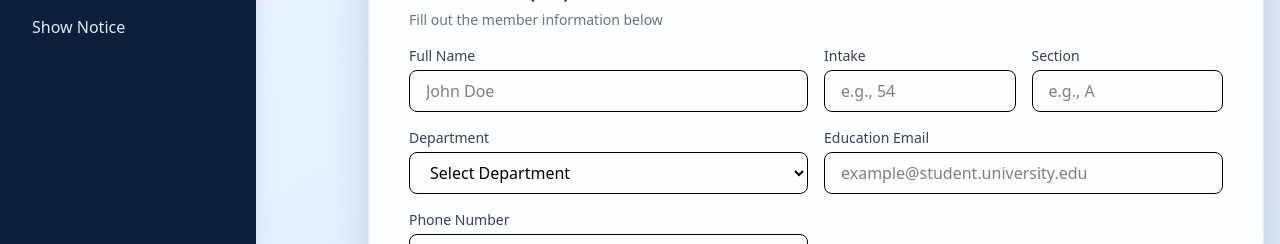
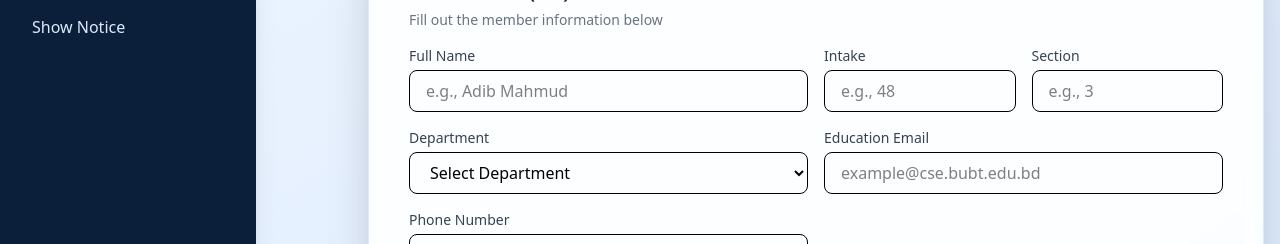
Before and after one commit to adibmahmud007/capstone-hub, a React (Vite) app: page /studentDashboard in a window 1280 px wide. Shown: the part 297-541 px from the top of the page. Built offline with nearby package versions, Linux system fonts and the light colour scheme.

Commit message:
more options added on dept selection

```diff
--- a/src/components/StudentDashboard/StudentDashboard.jsx
+++ b/src/components/StudentDashboard/StudentDashboard.jsx
@@ -276,7 +276,7 @@ const CreateGroup = () => {
                             value={member.username}
                             onChange={handleChange}
                             className="w-full px-4 py-2 border rounded-lg hover:border-blue-500 hover:border-2 focus:outline-none focus:ring-2 focus:ring-blue-500"
-                            placeholder="John Doe"
+                            placeholder="e.g., Adib Mahmud"
                             required
                         />
                     </div>
@@ -290,7 +290,7 @@ const CreateGroup = () => {
                                 value={member.intake}
                                 onChange={handleChange}
                                 className="w-full px-4 py-2 border rounded-lg hover:border-blue-500 hover:border-2 focus:outline-none focus:ring-2 focus:ring-blue-500"
-                                placeholder="e.g., 54"
+                                placeholder="e.g., 48"
                                 required
                             />
                         </div>
@@ -302,7 +302,7 @@ const CreateGroup = () => {
                                 value={member.section}
                                 onChange={handleChange}
                                 className="w-full px-4 py-2 border rounded-lg hover:border-blue-500 hover:border-2 focus:outline-none focus:ring-2 focus:ring-blue-500"
-                                placeholder="e.g., A"
+                                placeholder="e.g., 3"
                                 required
                             />
                         </div>
@@ -321,6 +321,10 @@ const CreateGroup = () => {
                             <option value="CSE">CSE</option>
                             <option value="EEE">EEE</option>
                             <option value="BBA">BBA</option>
+                            <option value="CIVIL">CIVIL</option>
+                            <option value="TEXTILE">TEXTILE</option>
+                            <option value="LAW">LAW</option>
+                            <option value="ECONOMICS">ECONOMICS</option>
                         </select>
                     </div>
 
@@ -332,7 +336,7 @@ const CreateGroup = () => {
                             value={member.educationalMail}
                             onChange={handleChange}
                             className="w-full px-4 py-2 border rounded-lg hover:border-blue-500 hover:border-2 focus:outline-none focus:ring-2 focus:ring-blue-500"
-                            placeholder="example@student.university.edu"
+                            placeholder="example@cse.bubt.edu.bd"
                             required
                         />
                     </div>
```
